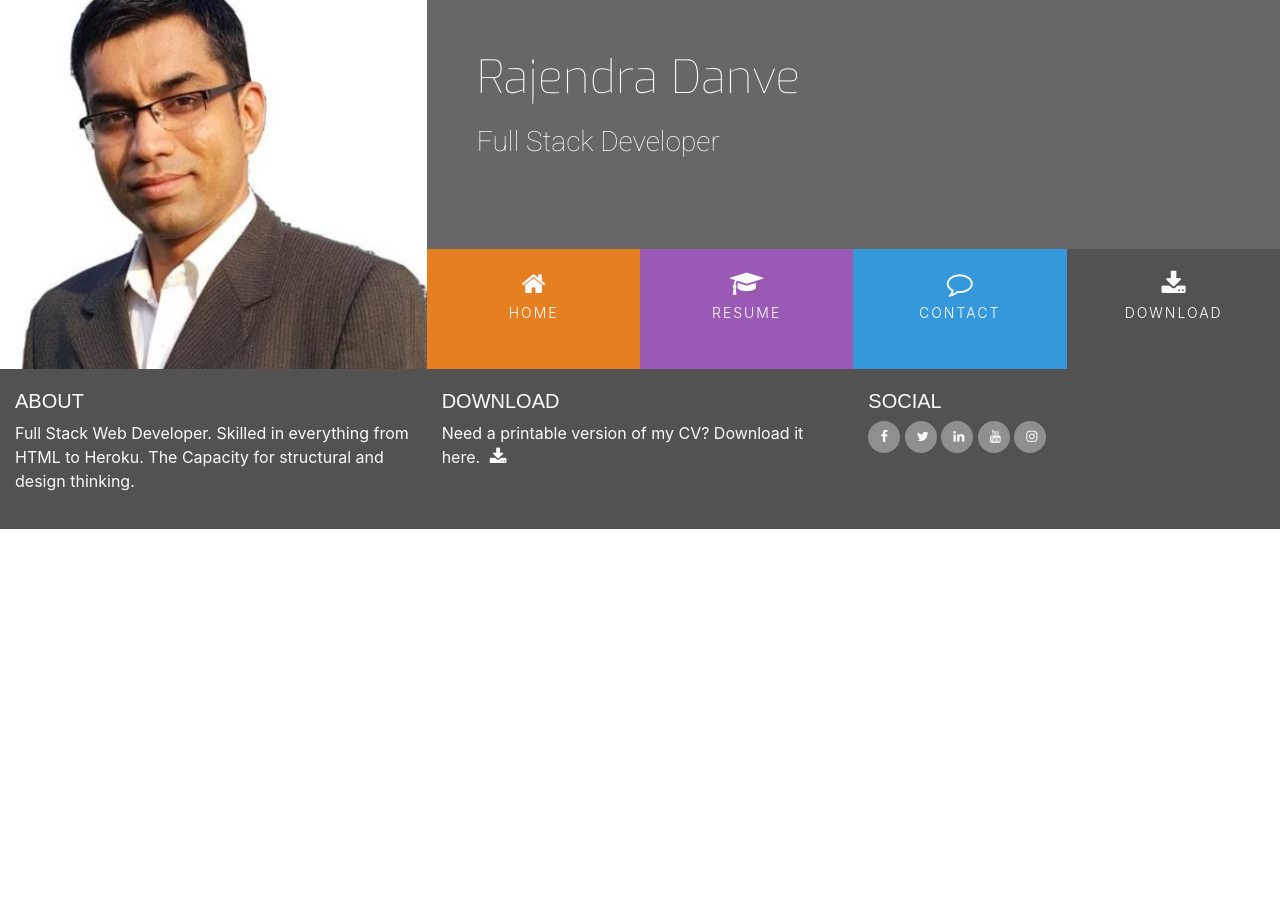
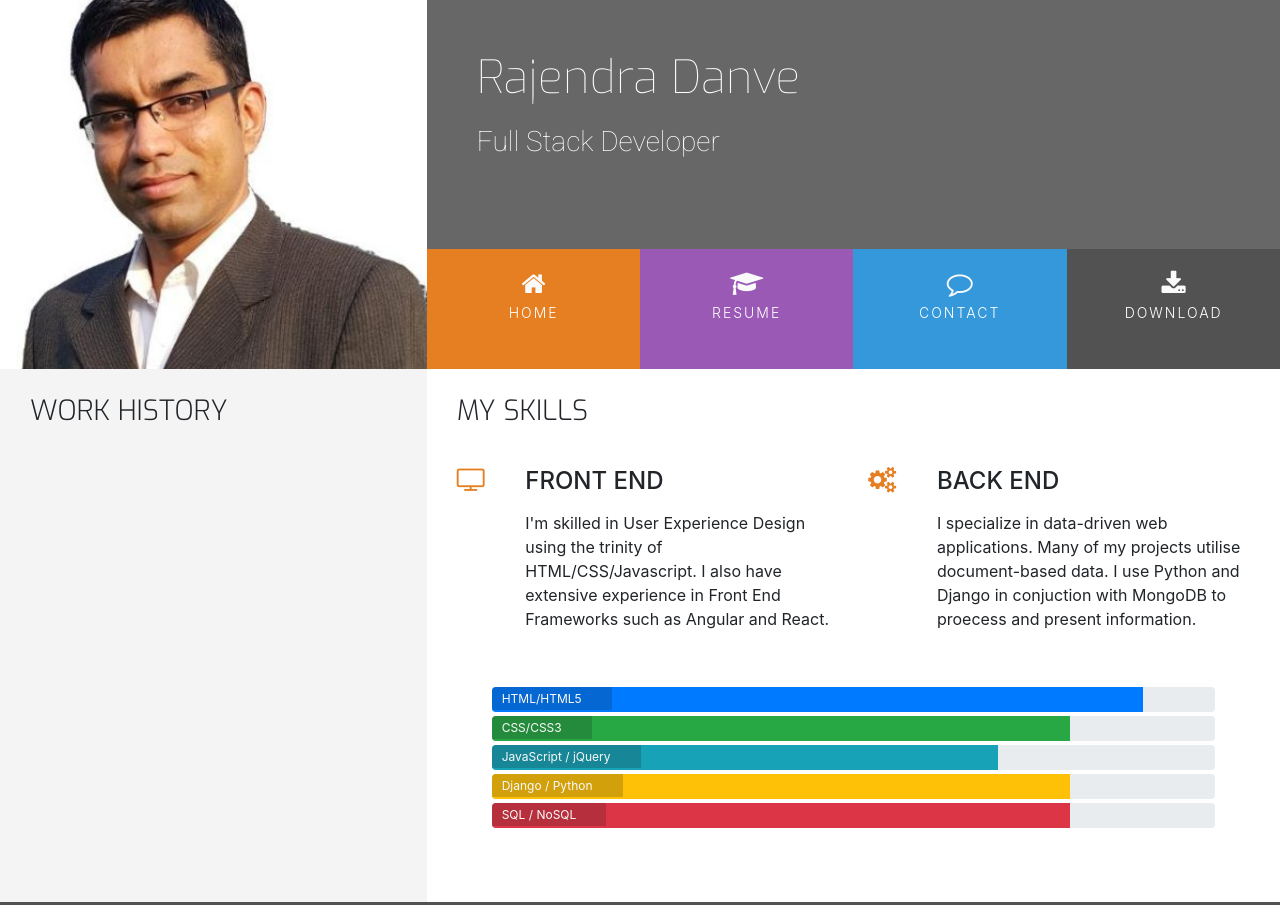
Before and after one commit to rajendradanve/resume-project, a plain HTML site: page resume.html in a window 1280 px wide. Shown: the top 905 px of the page. Before the commit the page ends 800 px from the top, so only its background shows below. Drawn offline with nearby package versions, Linux system fonts and the light colour scheme.

Commit message:
Saving today work

```diff
--- a/assets/css/style.css
+++ b/assets/css/style.css
@@ -227,3 +227,59 @@ footer {
 .three-reasons-heading {
     margin-bottom: 15px;
 }
+
+/* --------------------Personal Info-------------------------- */
+
+.personal-info-item{
+    margin-bottom: 20px;
+    display: block;
+    clear: both;
+}
+
+.personal-info-item .key,
+.personal-info-item .value {
+    padding-right: 8px;
+    display: inline-block;
+}
+
+.personal-info-item .key p,
+.personal-info-item .value p {
+    margin: 0;
+}
+
+.personal-info-item .key {
+    width: 30%;
+    margin-right: 21px;
+    padding-top: 2px;
+    vertical-align: top;
+}
+
+.personal-info-item .key p {
+    font-weight: 700;
+}
+
+.personal-info-item .value{
+
+    position: relative;
+    width: 60% ;
+}
+
+/* --------------------SKILLS-------------------------- */
+.progress {
+    position: relative;
+    height: 25px;
+    margin-bottom: 4px;
+}
+
+.progress-type {
+    position: absolute;
+    left: 0px;
+    font-weight: 400;
+    padding: 3px 30px 2px 10px;
+    color: #fafafa;
+    background-color: rgba(25, 25, 25, 0.2);
+}
+
+.progress-section {
+    margin: 40px 20px;
+}
--- a/resume.html
+++ b/resume.html
@@ -28,16 +28,20 @@
                     <div class="col">
                         <ul id="nav" class="list-inline menu-container">
                             <li class="col-6 col-sm-3 list-inline-item ui-menu-color-home menuitem">
-                                <a href="#" class="hvr-sweep-to-bottom"><i class="fa fa-home" aria-hidden = "true"></i><span>Home</span></a>
+                                <a href="#" class="hvr-sweep-to-bottom"><i class="fa fa-home"
+                                        aria-hidden="true"></i><span>Home</span></a>
                             </li>
-                             <li class="col-6 col-sm-3 list-inline-item ui-menu-color-resume menuitem">
-                                <a href="#" class="hvr-sweep-to-bottom"><i class="fa fa-graduation-cap" aria-hidden = "true"></i><span>Resume</span></a>
+                            <li class="col-6 col-sm-3 list-inline-item ui-menu-color-resume menuitem">
+                                <a href="#" class="hvr-sweep-to-bottom"><i class="fa fa-graduation-cap"
+                                        aria-hidden="true"></i><span>Resume</span></a>
                             </li>
-                             <li class="col-6 col-sm-3 list-inline-item ui-menu-color-contact menuitem">
-                                <a href="#" class="hvr-sweep-to-bottom"><i class="fa fa-comment-o" aria-hidden = "true"></i><span>Contact</span></a>
+                            <li class="col-6 col-sm-3 list-inline-item ui-menu-color-contact menuitem">
+                                <a href="#" class="hvr-sweep-to-bottom"><i class="fa fa-comment-o"
+                                        aria-hidden="true"></i><span>Contact</span></a>
                             </li>
-                             <li class="col-6 col-sm-3 list-inline-item ui-menu-color-download menuitem">
-                                <a href="#" class="hvr-sweep-to-bottom"><i class="fa fa-download" aria-hidden = "true"></i><span>Download</span></a>
+                            <li class="col-6 col-sm-3 list-inline-item ui-menu-color-download menuitem">
+                                <a href="#" class="hvr-sweep-to-bottom"><i class="fa fa-download"
+                                        aria-hidden="true"></i><span>Download</span></a>
                             </li>
                         </ul>
                     </div>
@@ -48,7 +52,96 @@
 
 
     </header>
-    <section>
+    <section class="container-fluid">
+        <div class="row">
+            <div class="col-md-4 bg-color-personal-info section-column">
+                <div class="row">
+                    <div class="col-12">
+                        <h3 class="section-heading uppercase">
+                            Work History
+                        </h3>
+                    </div>
+                </div>
+
+            </div>
+            <div class="col-md-8 bg-color-three-reasons section-column">
+                <div class="row">
+                    <div class="col">
+                        <h3 class="section-heading uppercase">My Skills</h3>
+                    </div>
+                </div>
+                <div class="row">
+                    <div class="col-10 offset-1 offset-sm-0 col-sm-4 col-md-6">
+                        <div class="row">
+                            <div class="col-2">
+                                <i class="three-reasons-icon fa fa-tv" aria-hidden="true"></i>
+                            </div>
+                            <div class="col-10">
+                                <h4 class="three-reasons-heading uppercase">Front End</h4>
+                                <p>
+                                    I'm skilled in User Experience Design using the trinity of HTML/CSS/Javascript.
+                                    I also have extensive experience in Front End Frameworks such as Angular and React.
+                                </p>
+                            </div>
+                        </div>
+                    </div>
+                    <div class="col-10 offset-1 offset-sm-0 col-sm-4 col-md-6">
+                        <div class="row">
+                            <div class="col-2">
+                                <i class="three-reasons-icon fa fa-gears" aria-hidden="true"></i>
+                            </div>
+                            <div class="col-10">
+                                <h4 class="three-reasons-heading uppercase">Back End</h4>
+                                <p>
+                                    I specialize in data-driven web applications. Many of my projects utilise document-based data.
+                                    I use Python and Django in conjuction with MongoDB to proecess and present information.
+                                </p>
+                            </div>
+                        </div>
+                    </div>
+
+                </div>
+                <div class="row progress-section">
+                    <div class="col">
+                        <div class="progress">
+                            <div class="progress-bar" role="progressbar" aria-valuenow="90%" aria-valuemin="0"
+                                aria-valuemax="100" style="width:90%">
+                                <span class="sr-only">90% complete</span>
+                            </div>
+                            <span class="progress-type">HTML/HTML5</span>
+                        </div>
+                         <div class="progress">
+                            <div class="progress-bar bg-success" role="progressbar" aria-valuenow="80%" aria-valuemin="0"
+                                aria-valuemax="100" style="width:80%">
+                                <span class="sr-only">80% complete</span>
+                            </div>
+                            <span class="progress-type">CSS/CSS3</span>
+                        </div>
+                         <div class="progress">
+                            <div class="progress-bar bg-info" role="progressbar" aria-valuenow="70%" aria-valuemin="0"
+                                aria-valuemax="100" style="width:70%">
+                                <span class="sr-only">70% complete</span>
+                            </div>
+                            <span class="progress-type">JavaScript / jQuery</span>
+                        </div>
+                        <div class="progress">
+                            <div class="progress-bar bg-warning" role="progressbar" aria-valuenow="80%" aria-valuemin="0"
+                                aria-valuemax="100" style="width:80%">
+                                <span class="sr-only">80% complete</span>
+                            </div>
+                            <span class="progress-type">Django / Python</span>
+                        </div>
+                         <div class="progress">
+                            <div class="progress-bar bg-danger" role="progressbar" aria-valuenow="80%" aria-valuemin="0"
+                                aria-valuemax="100" style="width:80%">
+                                <span class="sr-only">80% complete</span>
+                            </div>
+                            <span class="progress-type">SQL / NoSQL</span>
+                        </div>
+                    </div>
+                </div>
+            </div>
+        </div>
 
     </section>
     <footer class="container-fluid">
@@ -92,13 +185,13 @@
                             <span class="sr-only">LinkedIn</span>
                         </a>
                     </li>
-                      <li class="list-inline-item">
+                    <li class="list-inline-item">
                         <a targe="_blank" href="#">
                             <i class="fa fa-youtube" aria-hidden="true"></i>
                             <span class="sr-only">Youtube</span>
                         </a>
                     </li>
-                      <li class="list-inline-item">
+                    <li class="list-inline-item">
                         <a targe="_blank" href="#">
                             <i class="fa fa-instagram" aria-hidden="true"></i>
                             <span class="sr-only">Instagram</span>
```
